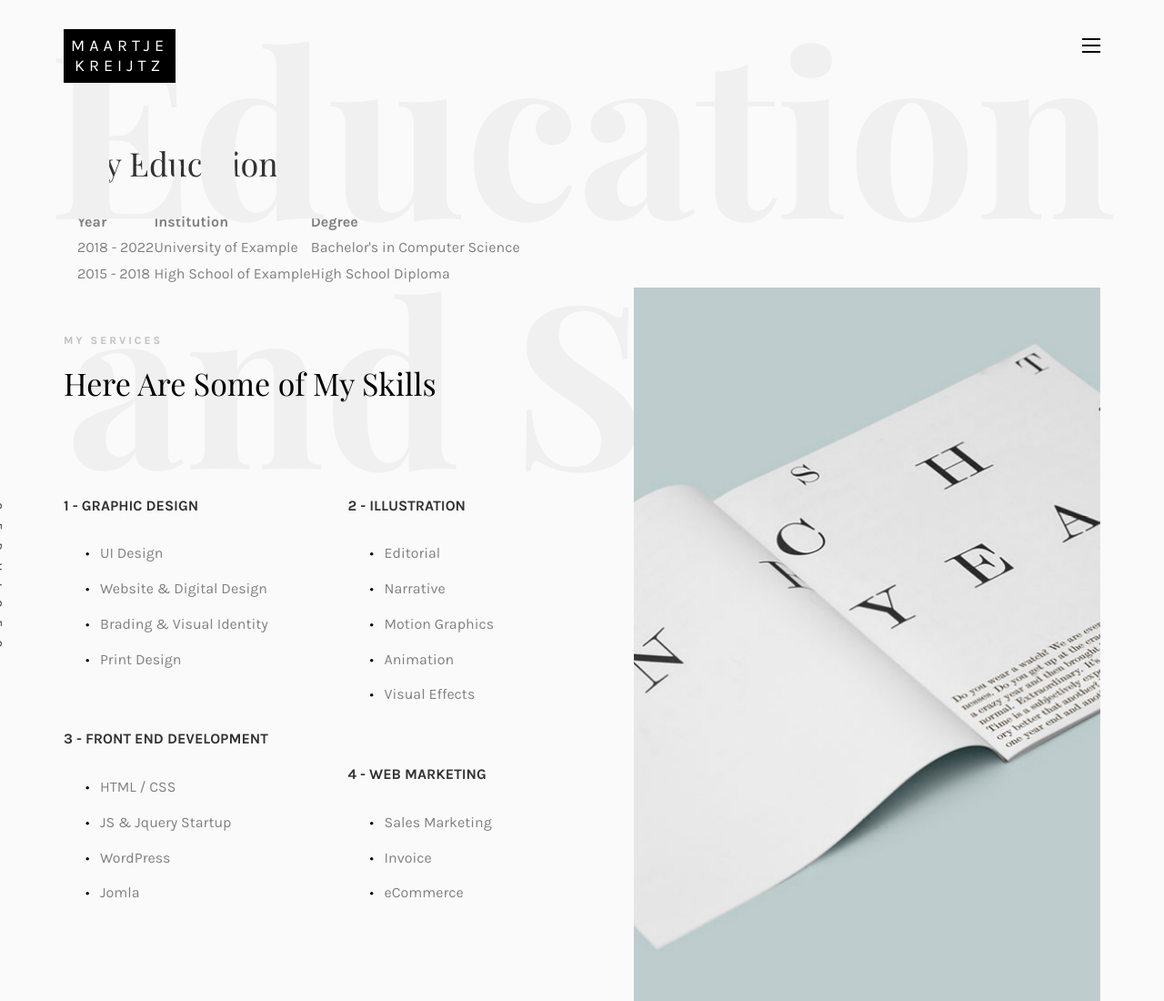
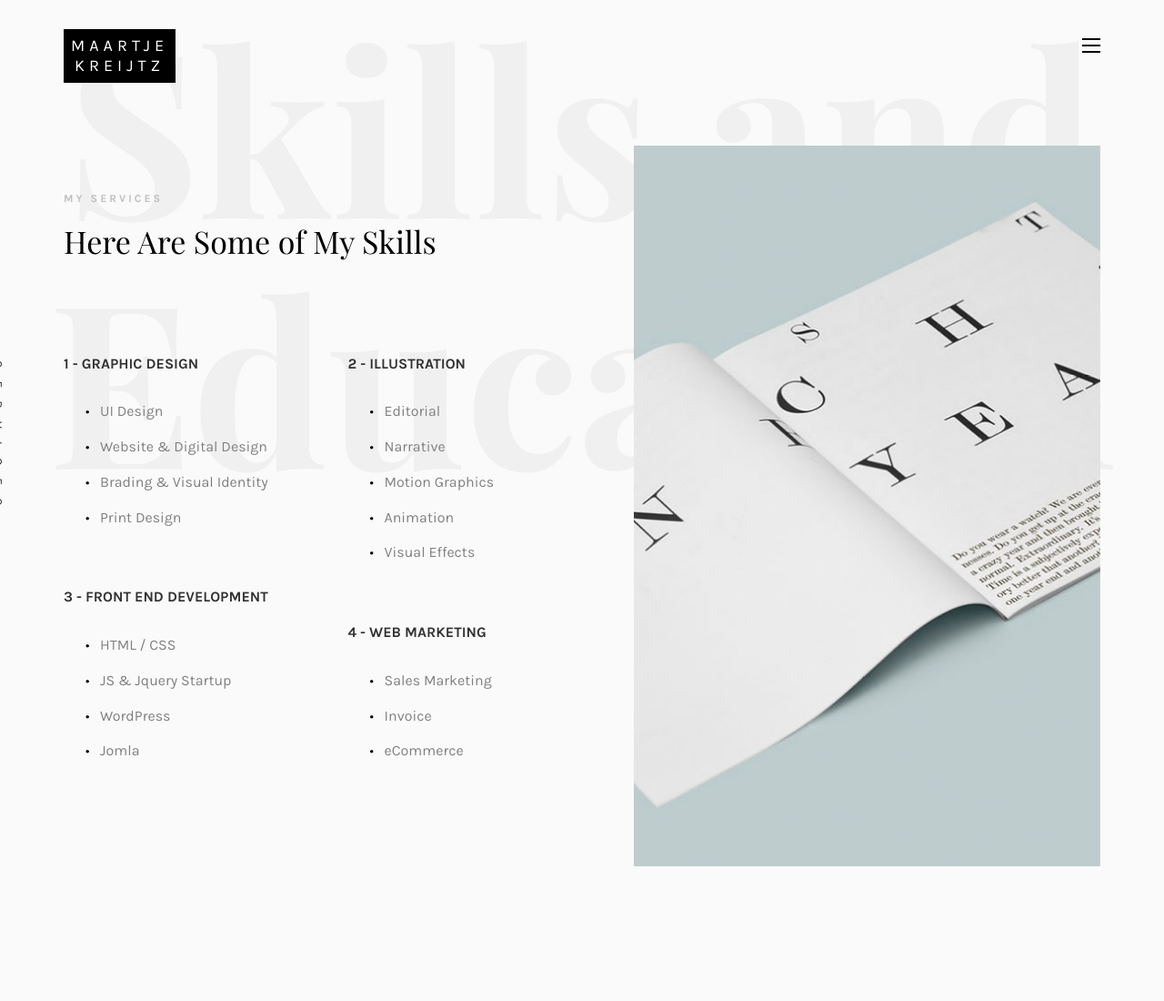
Before and after one commit to Maartje-25/PortfolioMK, a plain HTML site: page services.html in a window 1280 px wide. Shown: the top 1100 px of the page at 91% size. Drawn offline with nearby package versions, Linux system fonts and the light colour scheme; files whose address does not match are found by name; a web font is replaced by a local one.

Commit message:
changed it back

```diff
--- a/services.html
+++ b/services.html
@@ -112,33 +112,8 @@
 		<div id="colorlib-services">
 			<div class="container">
 				<div class="row text-center">
-					<h2 class="bold">Education and Skills</h2>
+					<h2 class="bold">Skills and Education</h2>
 				</div>
-
-				<!-- education part-->
-				<div class="container">
-					<h1>My Education</h1>
-
-					<table>
-					  <tr>
-						<th>Year</th>
-						<th>Institution</th>
-						<th>Degree</th>
-					  </tr>
-					  <tr>
-						<td>2018 - 2022</td>
-						<td>University of Example</td>
-						<td>Bachelor's in Computer Science</td>
-					  </tr>
-					  <tr>
-						<td>2015 - 2018</td>
-						<td>High School of Example</td>
-						<td>High School Diploma</td>
-					  </tr>
-					  <!-- Add more rows as needed -->
-					</table>
-				  </div>
-
 				<div class="row">
 					<div class="col-md-12">
 						<div class="services-flex">
```
